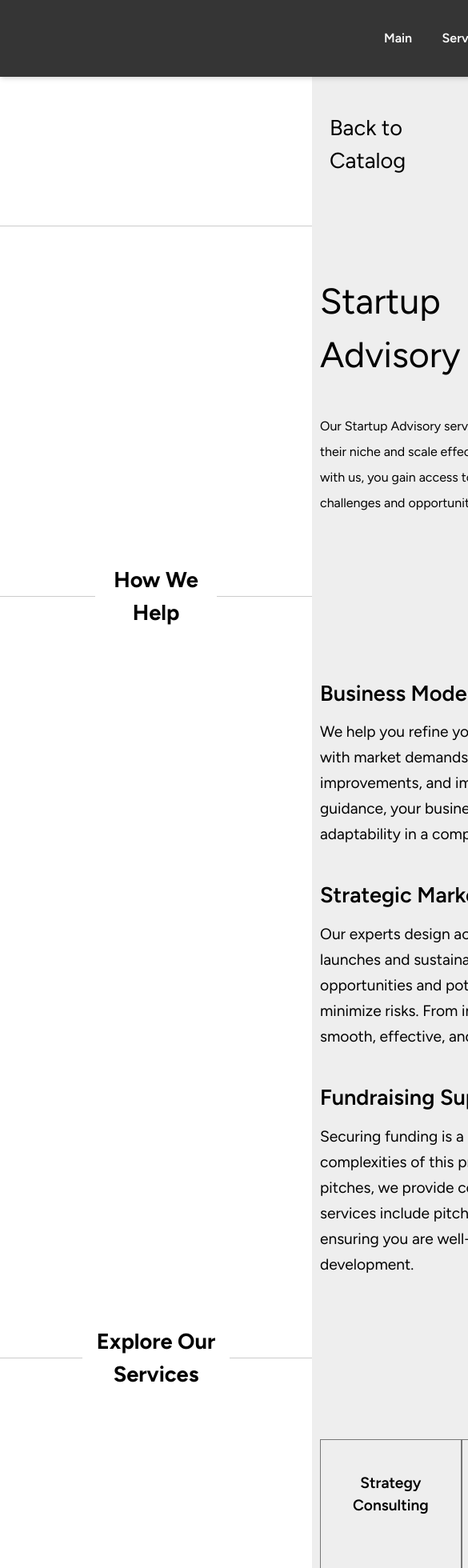
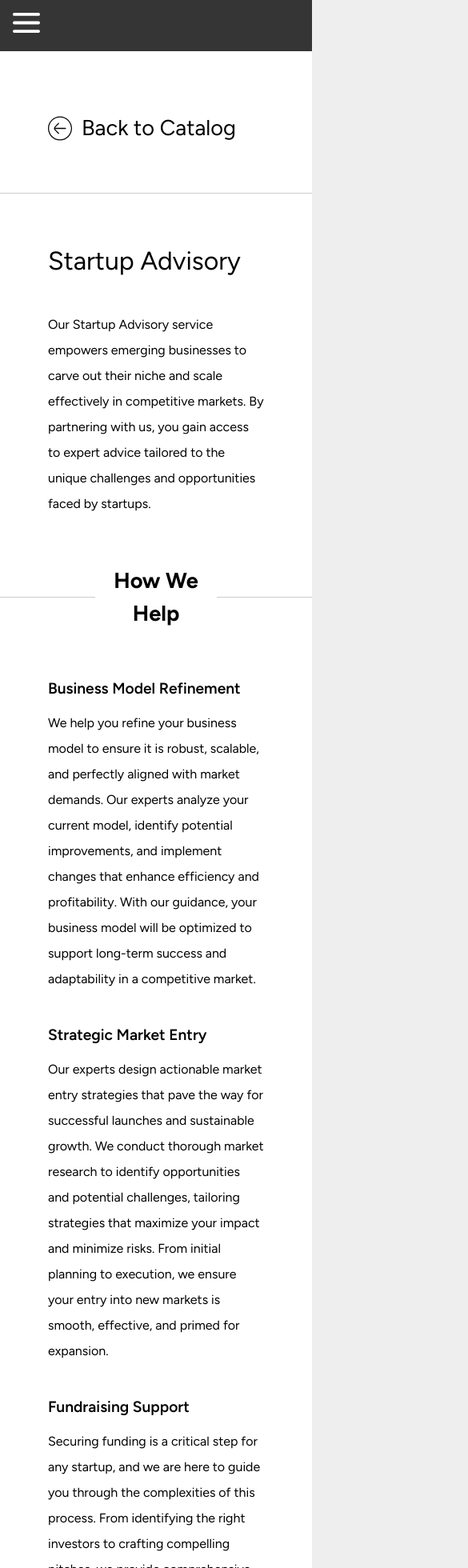
Before and after one commit to dldnlee/valtix-consulting, a Next.js app: page /services/startup-advisory in a window 390 px wide. Shown: the top 1960 px of the page at 80% size, 585 px wide, since content can reach past the window. Built offline with nearby package versions, Linux system fonts and the light colour scheme.

Commit message:
[Feat] - Responsive design for service page added - Need to add same responsive properties to all other pages

```diff
--- a/app/global-components/Footer.tsx
+++ b/app/global-components/Footer.tsx
@@ -5,13 +5,13 @@ import Link from 'next/link'
 
 export function Footer() {
   return (
-    <footer className="w-full flex flex-col bg-gray-1 py-[100px] font-extralight lg:p-default-padding md:p-medium-padding gap-8 text-gray-3">
-      <div className='w-full flex justify-between '>
+    <footer className="w-full flex flex-col bg-gray-1 py-[100px] font-extralight 2xl:p-default-padding p-medium-padding  gap-8 text-gray-3">
+      <div className='w-full 2xl:flex-row flex flex-col 2xl:justify-between gap-10'>
         <div className='w-full flex flex-col gap-4'>
           <Image src={logo} alt="Origin Logo" className='w-[100px] invert'/>
-          <p className='lg:text-sm w-[400px] md:text-xs'>Origin Consulting Group is a consulting firm focused on startups and medium-sized businesses. It helps early-stage companies succeed and improves the operations of mid-sized enterprises using advanced strategies and technology, enabling clients to navigate market challenges and achieve sustainable growth.</p>
+          <p className='2xl:text-sm max-w-[400px] text-xs'>Origin Consulting Group is a consulting firm focused on startups and medium-sized businesses. It helps early-stage companies succeed and improves the operations of mid-sized enterprises using advanced strategies and technology, enabling clients to navigate market challenges and achieve sustainable growth.</p>
         </div>
-        <ul className='w-full flex justify-end gap-10 text-body-2'>
+        <ul className='w-full 2xl:flex flex flex-col justify-end gap-10 text-body-2'>
           <li className='hover:text-beige'>
             <Link href='/'>
             MAIN
--- a/app/global-components/GlobalNavigationBar.tsx
+++ b/app/global-components/GlobalNavigationBar.tsx
@@ -1,8 +1,10 @@
+'use client'
 import { useEffect, useState } from "react"
 import Link from "next/link";
 import Image from "next/image";
 import originLogo from "@/app/assets/icons/origin-logo.svg";
 import rightTriangle from "@/app/assets/icons/right-triangle.svg"
+import hamburger from "@/app/assets/icons/hamburger-icon.svg"
 
 const navigateItems = [
   {
@@ -42,6 +44,25 @@ const serviceItems = [
   },
 ]
 
+
+function MiniGNB() {
+
+  const [active, setActive] = useState(false);
+
+
+  return (
+    <div className={`fixed top-0 left-0 z-10 w-full md:hidden flex-col bg-gray-1 p-4 transition-height ${active ? 'h-[500px]' : ''}`}>
+      <button type="button" className="w-fit h-fit" onClick={() => {setActive(!active);}}>
+        <Image src={hamburger} alt="Menu Icon" className="w-[34px] invert"/>
+      </button>
+      <div className={`${active ? 'block' : 'hidden'}`}>
+        <h1 className={`${active ? 'block' : 'hidden'}`}>hello</h1>
+        <h1 className={`${active ? 'block' : 'hidden'}`}>hello</h1>
+      </div>
+    </div>
+  )
+}
+
 export default function GlobalNavigationBar() {
   const [GNBStyle, setGNBStyle] = useState('');
   const [dropDown, setDropDown] = useState(false);
@@ -74,9 +95,10 @@ export default function GlobalNavigationBar() {
     <div
     onMouseEnter={() => {setFocus(true)}}
     onMouseLeave={() => {setFocus(false)}}
-    className="fixed top-0 left-0 z-10 w-full ">
+    className="fixed top-0 left-0 z-10 w-full">
+      <MiniGNB />
       <div
-        className={`z-10 font-semibold flex w-full items-center gap-20 py-6 ${focus || scrolling ? 'bg-gray-1 text-white shadow-md sticky' : 'bg-none'} ${GNBStyle}  px-[400px]`}>
+        className={`md:flex hidden z-10 font-semibold w-full items-center gap-20 py-6 ${focus || scrolling ? 'bg-gray-1 text-white shadow-md sticky' : 'bg-none'} ${GNBStyle}  px-[400px]`}>
         <Link href='/'>
           <Image src={originLogo} alt="Origin Consulting Group" className={`w-[120px] invert`}/>
         </Link>
--- a/app/sections/SectionOne.tsx
+++ b/app/sections/SectionOne.tsx
@@ -52,8 +52,8 @@ function Slide({bgImage, heading, subHeading, route, btnText="Learn More", isAct
     w-full
     h-[95vh]
     ${bgImage} bg-center bg-cover bg-no-repeat text-white flex items-center overflow-hidden`}>
-      <div className="p-default-padding">
-        <div className="flex flex-col gap-10 w-[600px]">
+      <div className="2xl:p-default-padding p-medium-padding">
+        <div className="flex flex-col gap-10 max-w-[600px]">
           <div className="overflow-hidden">
             <motion.h1
             initial={{opacity:1, y:-1000}}
@@ -62,7 +62,7 @@ function Slide({bgImage, heading, subHeading, route, btnText="Learn More", isAct
             transition={{
               duration: 1.5
             }}
-            className="text-4xl font-semibold leading-none overflow-hidden">{heading}</motion.h1>
+            className="2xl:text-4xl text-2xl font-semibold leading-none overflow-hidden">{heading}</motion.h1>
           </div>
           <div className="overflow-hidden flex flex-col gap-6">
             <motion.p
@@ -72,7 +72,7 @@ function Slide({bgImage, heading, subHeading, route, btnText="Learn More", isAct
               transition={{
                 duration: 1.5
               }}
-            className="text-lg overflow-hidden">{subHeading}</motion.p>
+            className="2xl:text-lg text-md overflow-hidden">{subHeading}</motion.p>
             <motion.div
             initial={{opacity:0, y:100}}
             animate={
--- a/app/services/components/BackToCatalog.tsx
+++ b/app/services/components/BackToCatalog.tsx
@@ -5,7 +5,7 @@ import leftArrow from "@/app/assets/icons/circle-arrow-left.svg"
 
 export default function BackToCatalog() {
   return (
-    <div className="p-default-padding">
+    <div className="2xl:p-default-padding p-medium-padding">
       <Link href="/services" className="text-xl flex gap-3 group hover:text-beige"><Image src={leftArrow} alt="Left arrow" className="w-[30px]" />Back to Catalog</Link>
     </div>
   )
--- a/app/services/components/ServicePagination.tsx
+++ b/app/services/components/ServicePagination.tsx
@@ -9,11 +9,11 @@ interface ServicePaginationProps {
 
 export default function ServicePagination({text1, link1, text2, link2} : ServicePaginationProps) {
   return (
-    <div className="w-full p-default-padding flex justify-between font-semibold">
-      <Link href={link1} className="w-[500px] hover:text-beige hover:border-beige p-10 border text-lg border-black/50 flex justify-center text-center">
+    <div className="w-full 2xl:p-default-padding p-medium-padding flex justify-between font-semibold">
+      <Link href={link1} className="2xl:w-[500px] w-[200px] hover:text-beige hover:border-beige 2xl:p-10 p-2 border 2xl:text-lg border-black/50 flex justify-center text-center">
         {text1}
       </Link>
-      <Link href={link2} className="w-[500px] hover:text-beige hover:border-beige p-10 border text-lg border-black/50 flex justify-center text-center">
+      <Link href={link2} className="2xl:w-[500px] w-[200px] hover:text-beige hover:border-beige 2xl:p-10 p-2 border 2xl:text-lg border-black/50 flex justify-center text-center">
         {text2}
       </Link>
     </div>
--- a/app/services/page.tsx
+++ b/app/services/page.tsx
@@ -45,10 +45,10 @@ function ServiceBlock({title, link} : {title:string, link:string}) {
 
 function Catalogue() {
   return (
-    <div className="flex flex-col p-default-padding gap-10 pb-[200px]">
-      <h2 className="text-4xl font-bold">Our Services</h2>
+    <div className="flex flex-col gap-10 pb-[200px] items-center p-medium-padding 2xl:p-default-padding">
+      <h2 className="2xl:text-4xl text-2xl font-bold w-full">Our Services</h2>
       <hr />
-      <div className="grid grid-cols-3 w-fit gap-14">
+      <div className="grid 2xl:grid-cols-3 grid-cols-1 w-fit gap-14">
         {
           catalogue.map((item, idx) => (
             <ServiceBlock key={idx} title={item.title} link={item.link} />
--- a/app/services/service-sections/SectionOne.tsx
+++ b/app/services/service-sections/SectionOne.tsx
@@ -2,13 +2,13 @@
 
 export default function SectionOne() {
   return (
-    <div className="bg-white p-default-padding overflow-hidden flex items-top justify-start py-[150px]  border-b bg-white-abstract-pattern-1 bg-cover bg-bottom bg-no-repeat">
+    <div className="bg-white p-medium-padding 2xl:p-default-padding overflow-hidden flex items-top justify-start py-[150px]  border-b bg-white-abstract-pattern-1 bg-cover bg-bottom bg-no-repeat">
       <div className="flex flex-col gap-6 ">
         <div>
-          <h2 className="lg:text-md md:text-sm text-gray-2">ORIGIN CONSULTING GROUP</h2>
-          <h1 className="lg:text-4xl md:text-3xl font-bold lg:leading-[70px] md:leading-[40px]">Your Blueprint<br />for <span className='text-beige'>Success</span></h1>
+          <h2 className="lg:text-md text-gray-2">ORIGIN CONSULTING GROUP</h2>
+          <h1 className="2xl:text-4xl text-2xl font-bold lg:leading-[70px] md:leading-[40px]">Your Blueprint<br />for <span className='text-beige'>Success</span></h1>
         </div>
-        <p className='lg:text-md md:text-sm w-[530px]'>At Origin Consulting Group, we believe that every great  accomplishment starts with a well-drafted blueprint. Our mission is to  guide you through the complexities of today&apos;s business landscape, providing customized strategies that are as unique as your vision.</p>
+        <p className='lg:text-md md:text-sm max-w-[530px]'>At Origin Consulting Group, we believe that every great  accomplishment starts with a well-drafted blueprint. Our mission is to  guide you through the complexities of today&apos;s business landscape, providing customized strategies that are as unique as your vision.</p>
       </div>
     </div>
   )
--- a/app/services/startup-advisory/page.tsx
+++ b/app/services/startup-advisory/page.tsx
@@ -26,17 +26,17 @@ export default function StartupAdvisory() {
     <div className="pt-[80px] bg-white">
       <BackToCatalog />
       <hr className="border-black/20"/>
-      <div className="p-default-padding flex flex-col gap-10">
-        <h1 className="text-3xl">Startup Advisory</h1>
-        <p className="text-md w-[530px] leading-8">Our Startup Advisory service empowers emerging businesses to carve out their niche and scale effectively in competitive markets. By partnering with us, you gain access to expert advice tailored to the unique challenges and opportunities faced by startups.</p>
+      <div className="p-medium-padding 2xl:p-default-padding flex flex-col gap-10">
+        <h1 className="2xl:text-3xl text-2xl">Startup Advisory</h1>
+        <p className="text-md max-w-[530px] leading-8">Our Startup Advisory service empowers emerging businesses to carve out their niche and scale effectively in competitive markets. By partnering with us, you gain access to expert advice tailored to the unique challenges and opportunities faced by startups.</p>
       </div>
       <DividingText text="How We Help"/>
-      <div className="p-default-padding flex flex-col gap-10">
+      <div className="2xl:p-default-padding p-medium-padding flex flex-col gap-10">
         {
           keypoints.map((item, idx) => (
-            <div key={idx} className="w-[800px] flex flex-col gap-3">
-              <p className="text-xl font-semibold ">{item.keypoint}</p>
-              <p className="text-lg leading-8">{item.text}</p>
+            <div key={idx} className="max-w-[800px] flex flex-col gap-3">
+              <p className="2xl:text-xl text-lg font-semibold ">{item.keypoint}</p>
+              <p className="2xl:text-lg text-md leading-8">{item.text}</p>
             </div>
           ))
         }
--- a/tailwind.config.ts
+++ b/tailwind.config.ts
@@ -20,7 +20,8 @@ const config: Config = {
       },
       padding:  {
         "default-padding": "60px 400px",
-        "medium-padding": "60px 50px"
+        "medium-padding": "60px 60px",
+        "small-padding": "60px 10px"
       },
       keyframes: {
         'infinite-scroll': {
@@ -47,6 +48,9 @@ const config: Config = {
         "md": "1rem",
         "sm": ".7rem",
         "xs": ".5rem"
+      },
+      transitionProperty: {
+        'height': 'height'
       }
     },
   },
```
Also changed, not shown: app/assets/icons/hamburger-icon.svg (added).
